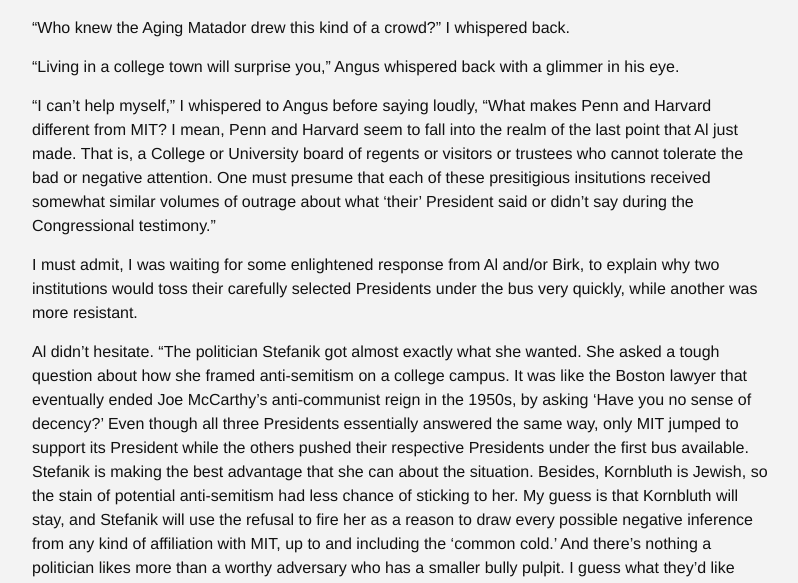
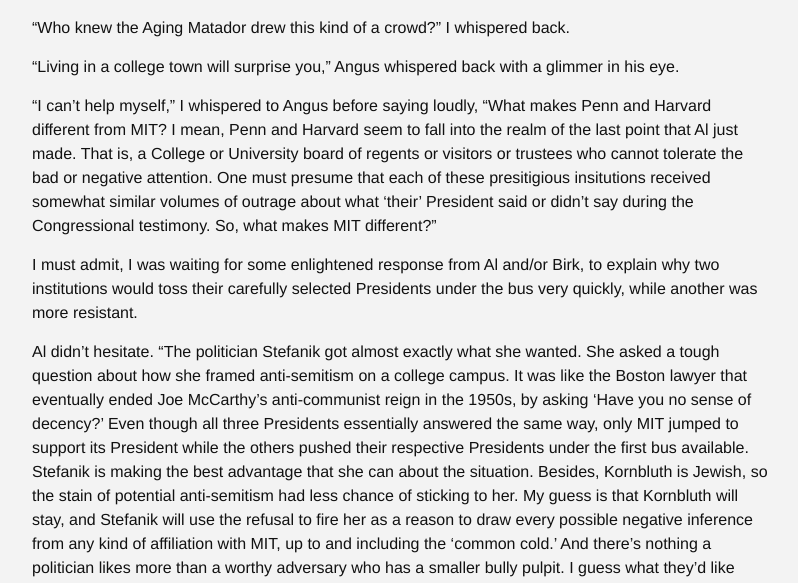
Before and after one commit to jkenton/drkenton, a Jekyll site: the page built from _posts/2024-01-02-harvard-president-resigns.md, in a window 1280 px wide and 1400 px high, scrolled down 4102 px. Shown: the part 163-746 px from the top of the window, without its empty margins (238-1036 px from the left). Built offline with Jekyll 4.4.1, drawn with Linux system fonts in a browser that asks for light colours; comment, search, counter and statistics services are not loaded; some of the changed text lies outside the part shown.

```diff
--- a/_posts/2024-01-02-harvard-president-resigns.md
+++ b/_posts/2024-01-02-harvard-president-resigns.md
@@ -90,7 +90,7 @@
 
 "Living in a college town will surprise you," Angus whispered back with a glimmer in his eye.
 
-"I can't help myself," I whispered to Angus before saying loudly, "What makes Penn and Harvard different from MIT? I mean, Penn and Harvard seem to fall into the realm of the last point that Al just made. That is, a College or University board of regents or visitors or trustees who cannot tolerate the bad or negative attention. One must presume that each of these presitigious insitutions received somewhat similar volumes of outrage about what 'their' President said or didn't say during the Congressional testimony."
+"I can't help myself," I whispered to Angus before saying loudly, "What makes Penn and Harvard different from MIT? I mean, Penn and Harvard seem to fall into the realm of the last point that Al just made. That is, a College or University board of regents or visitors or trustees who cannot tolerate the bad or negative attention. One must presume that each of these presitigious insitutions received somewhat similar volumes of outrage about what 'their' President said or didn't say during the Congressional testimony. So, what makes MIT different?"
 
 I must admit, I was waiting for some enlightened response from Al and/or Birk, to explain why two institutions would toss their carefully selected Presidents under the bus very quickly, while another was more resistant.
 
```
Also changed, not shown: other parts of _posts/2024-01-02-harvard-president-resigns.md (+1 -1 lines).
